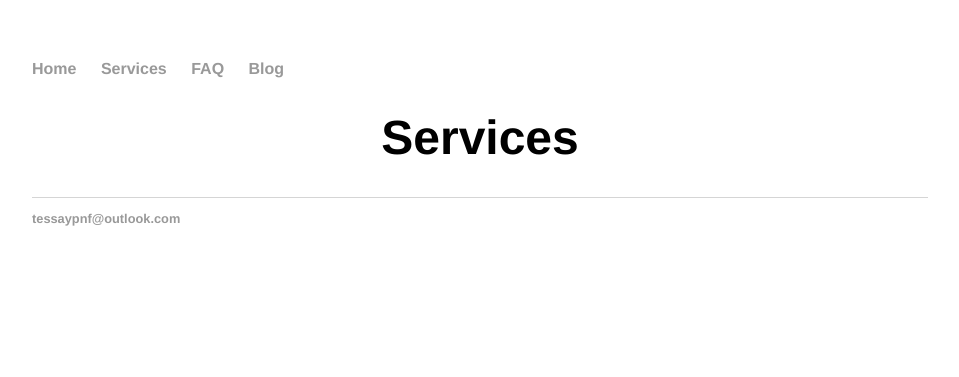
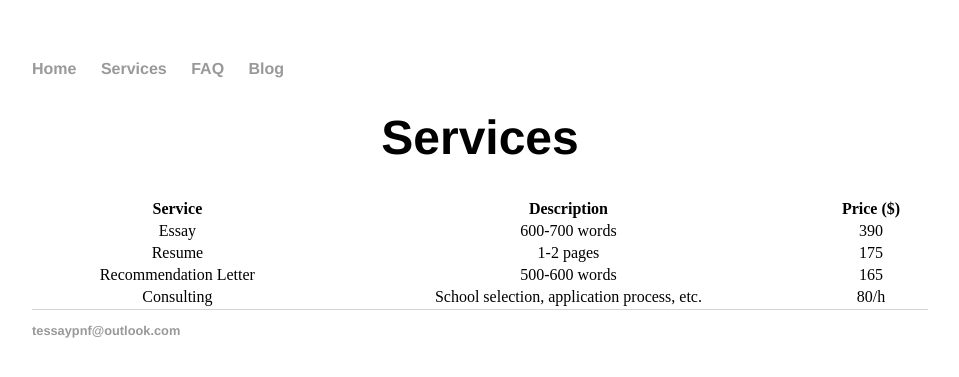
Before and after one commit to RagingTiger/PnFTech.github.io, a Jekyll site: the page built from services/index.html, in a window 1280 px wide. Shown: the top 377 px of the page, without its empty margins (160-1119 px from the left). Built offline with Jekyll 4.4.1, drawn with Linux system fonts in a browser that asks for light colours.

Commit message:
edited services

```diff
--- a/services/index.html
+++ b/services/index.html
@@ -4,5 +4,32 @@ title: PnF
 ---
 <div class="blurb">
 	<h1>Services</h1>
+	<table style="width:100%">
+	  <tr>
+	    <th>Service</th>
+	    <th>Description</th>
+	    <th>Price ($)</th>
+	  </tr>
+	  <tr>
+	    <td>Essay</td>
+	    <td>600-700 words</td>
+	    <td>390</td>
+	  </tr>
+	  <tr>
+	    <td>Resume</td>
+	    <td>1-2 pages</td>
+	    <td>175</td>
+	  </tr>
+		<tr>
+			<td>Recommendation Letter</td>
+			<td>500-600 words</td>
+			<td>165</td>
+		</tr>
+		<tr>
+			<td>Consulting</td>
+			<td>School selection, application process, etc.</td>
+			<td>80/h</td>
+		</tr>
+</table>
 
 </div><!-- /.blurb -->
```
